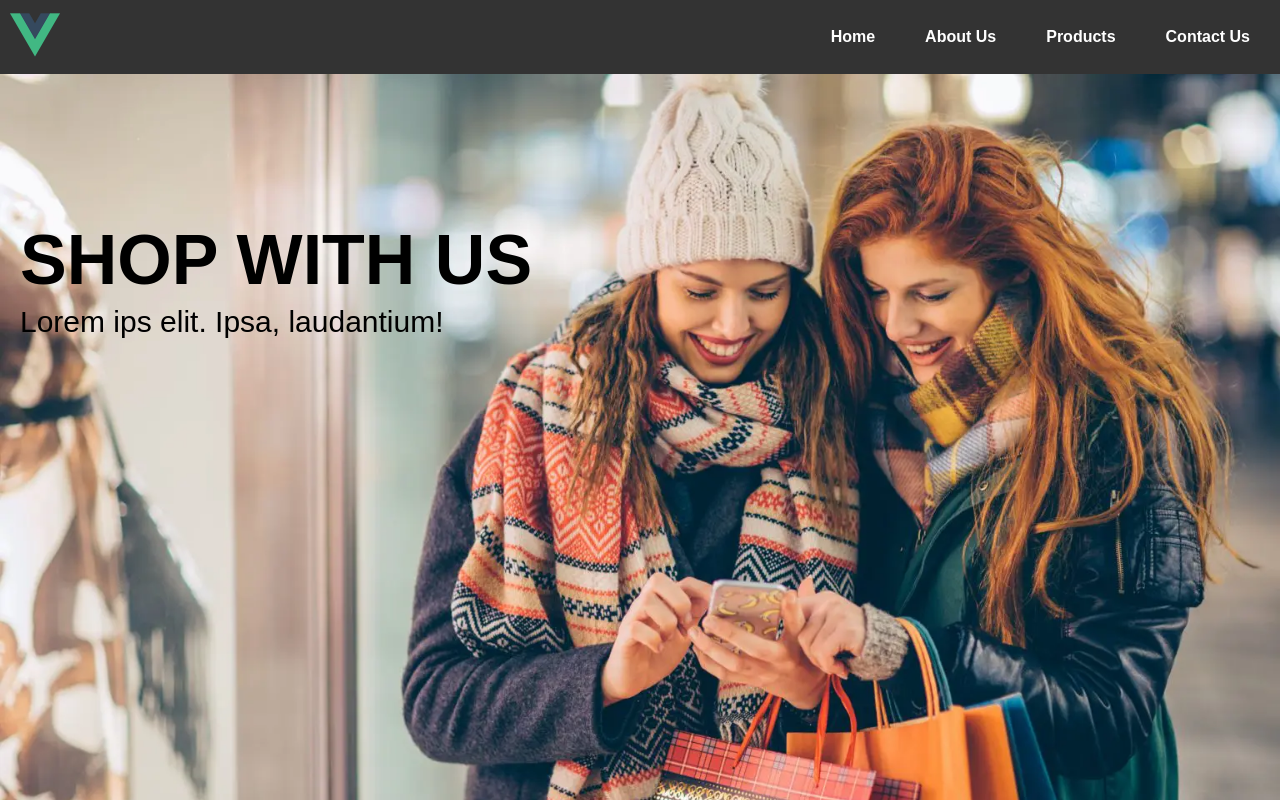
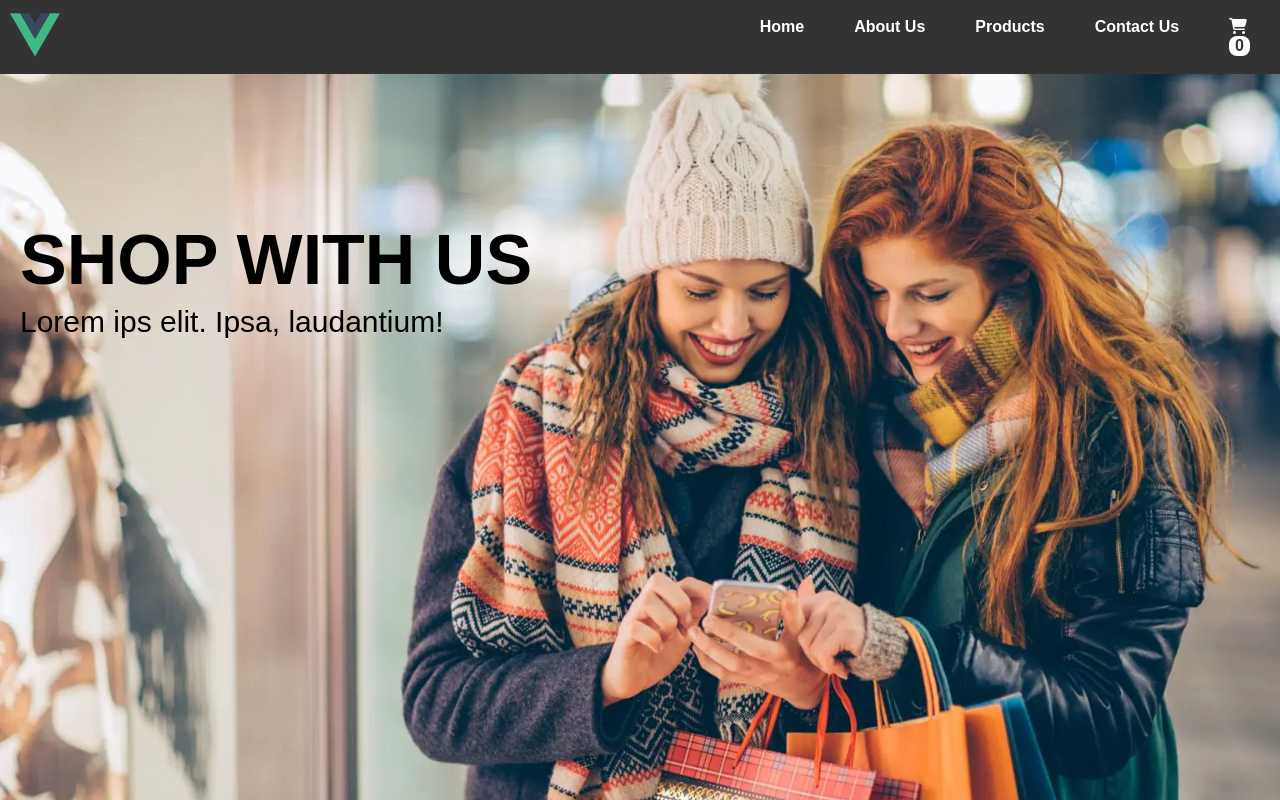
Before and after one commit to sonalminj/ecommerce, a Vue app: page / in a window 1280 px wide. Shown: the top 800 px of the page. Built offline with nearby package versions, Linux system fonts and the light colour scheme.

Commit message:
Add cart support

```diff
--- a/src/components/MainNavigation.vue
+++ b/src/components/MainNavigation.vue
@@ -10,15 +10,24 @@
         <router-link to="/about">About Us</router-link>
         <router-link to="/products">Products</router-link>
         <router-link to="/contact">Contact Us</router-link>
+        <router-link to="/cart" class="cart flex-row flex-center">
+          <font-awesome-icon icon="shopping-cart" />
+          <div class="cart-count">{{ store.cartCount() }}</div>
+        </router-link>
       </nav>
     </header>
     <!-- Other content of your landing page -->
   </div>
 </template>
 <script>
+import { store } from '@/store/global';
+
+
 export default {
-    name: 'MainNavigation'
-    // Add any additional logic if needed
+  name: 'MainNavigation',
+  data() {
+    return { store }
+  }
 }
 </script>
 
@@ -32,13 +41,32 @@ header {
   align-items: center;
 }
 
+.cart {
+  gap: 5px;
+}
+
+.flex-center {
+  align-items: center;
+  justify-content: center;
+}
+
+.cart-count {
+  display: grid;
+  place-items: center;
+  padding: 1px 6px;
+  border-radius: 8px;
+  background-color: white;
+  color: #333;
+}
+
 .logo img {
-  max-height: 50px; /* Adjust the max-height based on your design */
+  max-height: 50px;
+  /* Adjust the max-height based on your design */
 }
 
 nav {
   display: flex;
-  gap:30px;
+  gap: 30px;
 
 }
 
--- /dev/null
+++ b/src/store/global.js
@@ -0,0 +1,32 @@
+import { reactive } from "vue";
+
+export const store = reactive({
+  products: [],
+  cart: {},
+  addToCart(id) {
+    if (id in this.cart) {
+      this.cart[id]++;
+    } else {
+      this.cart[id] = 1;
+    }
+  },
+  getProduct(id) {
+    return this.products.find((prod) => prod.id === id);
+  },
+  cartItems() {
+    return Object.values(this.cart).map((id) => this.getProduct(id));
+  },
+  cartCount() {
+    return Object.values(this.cart).reduce((acc, count) => {
+      return acc + count;
+    }, 0);
+  },
+  clearCart() {
+    this.cart = [];
+  },
+  cartTotal() {
+    return Object.entries(this.cart).reduce((acc, [id, count]) => {
+      return acc + this.getProduct(id).price * count;
+    }, 0);
+  },
+});
```
Lines whose indentation alone changed are shown as unchanged.
